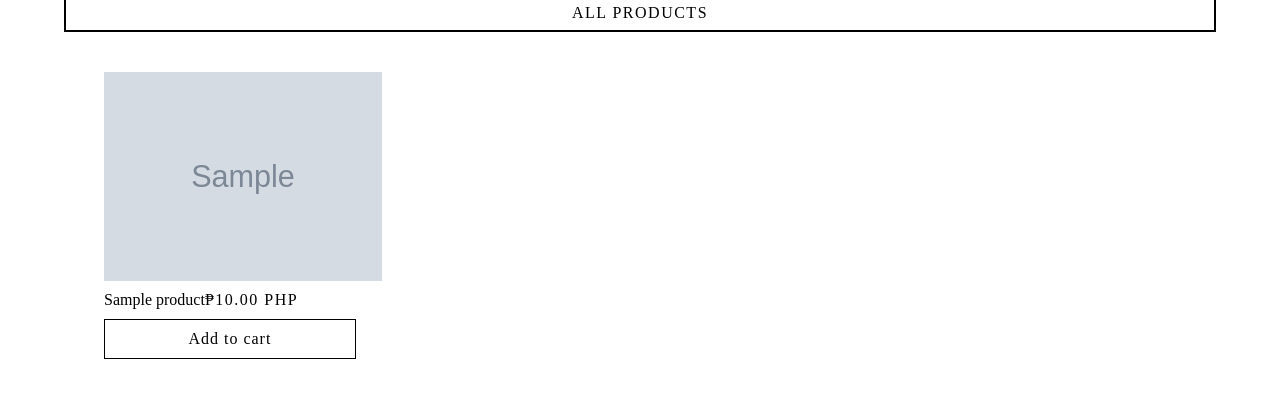
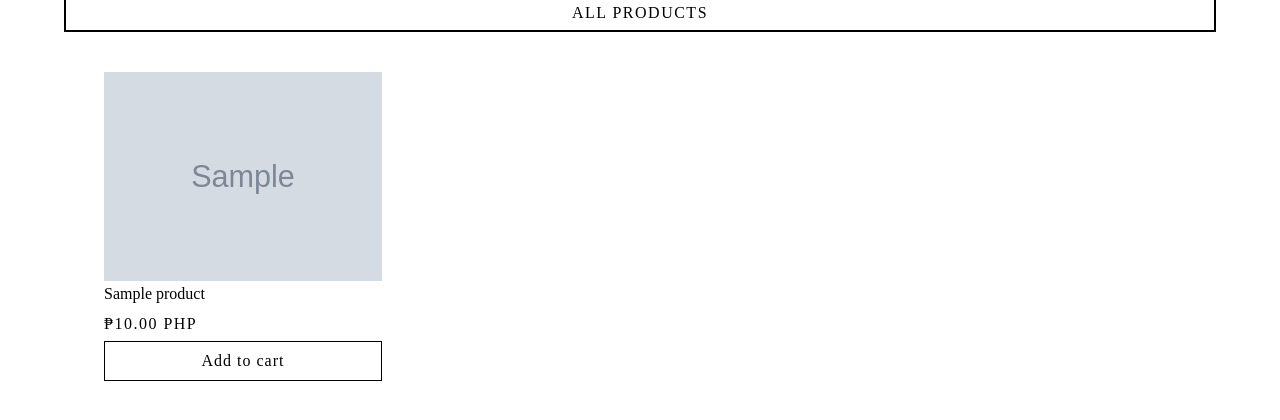
Before and after one commit to miksingsoju/A-General-Merchstore, a Django app: page /store/ in a window 1280 px wide. Shown: the part 261-681 px from the top of the page. Run offline with Django 5.2, Linux system fonts and the light colour scheme; tables that the repository leaves empty hold one stand-in row (values such as "Sample post"); grey boxes marked "Sample" are stand-in pictures.

Commit message:
Fix Html Css shit

```diff
--- a/merchstore/store/templates/product_list.html
+++ b/merchstore/store/templates/product_list.html
@@ -26,7 +26,7 @@
 
     li {
         list-style: none;
-        display:flex;
+        display: block;
         flex-wrap: wrap;
         max-width: 25%;
         row-gap: 10px;
@@ -35,6 +35,12 @@
     .product_price {
         font-size: medium;
         letter-spacing: 1.5px;
+        padding-bottom: 2vh;
+
+    }
+    .product_name {
+        display: block;
+        padding-bottom: 1.5vh;
     }
 
     .create_product {
@@ -47,6 +53,7 @@
     }
 
     .add_cart{
+        margin-top: 1vh;
         border: 0.1vw solid black;
         text-align: center;
         padding: 10px 30% 10px 30%;
@@ -70,7 +77,7 @@
 
         <li>
             <img src="{{product.profile_image.url}}" alt="{{product.name}}" class="productIMG">
-            <a href="{{product.get_absolute_url}}">{{product.name}}</a>
+            <span class="product_name"><a href="{{product.get_absolute_url}}">{{product.name}}</a></span>
             <span class="product_price">₱{{product.price}} PHP</span>
         </li>
     {% endif %}
@@ -87,7 +94,7 @@
             {% if productType == product.productType%}
             <li>
                 <img src="{{product.profile_image.url}}" alt="{{product.name}}" class="productIMG">
-                <a href="{{product.get_absolute_url}}">{{product.name}}</a>
+                <span class="product_name"><a href="{{product.get_absolute_url}}">{{product.name}}</a></span>
                 <span class="product_price">₱{{product.price}} PHP</span>
                 <div class="add_cart"> Add to cart</div>
             </li>
```
